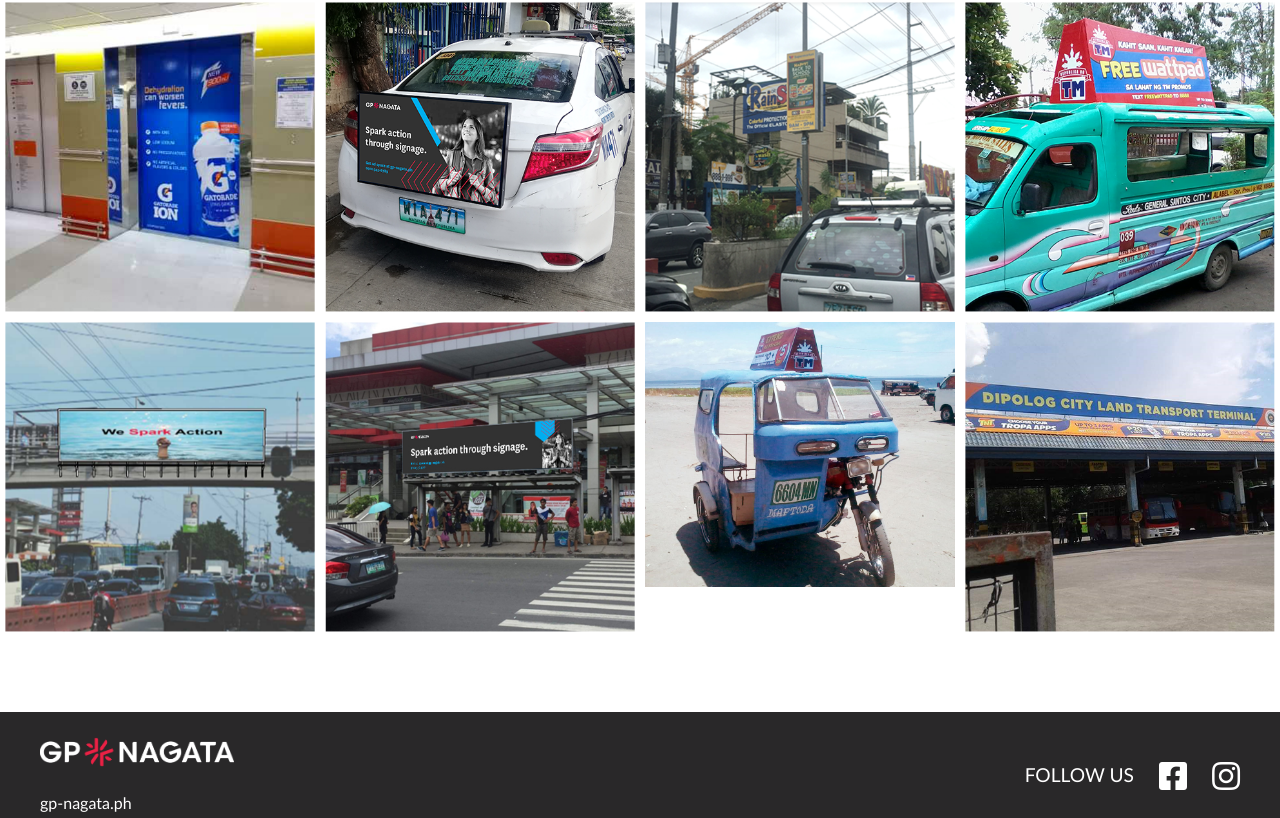
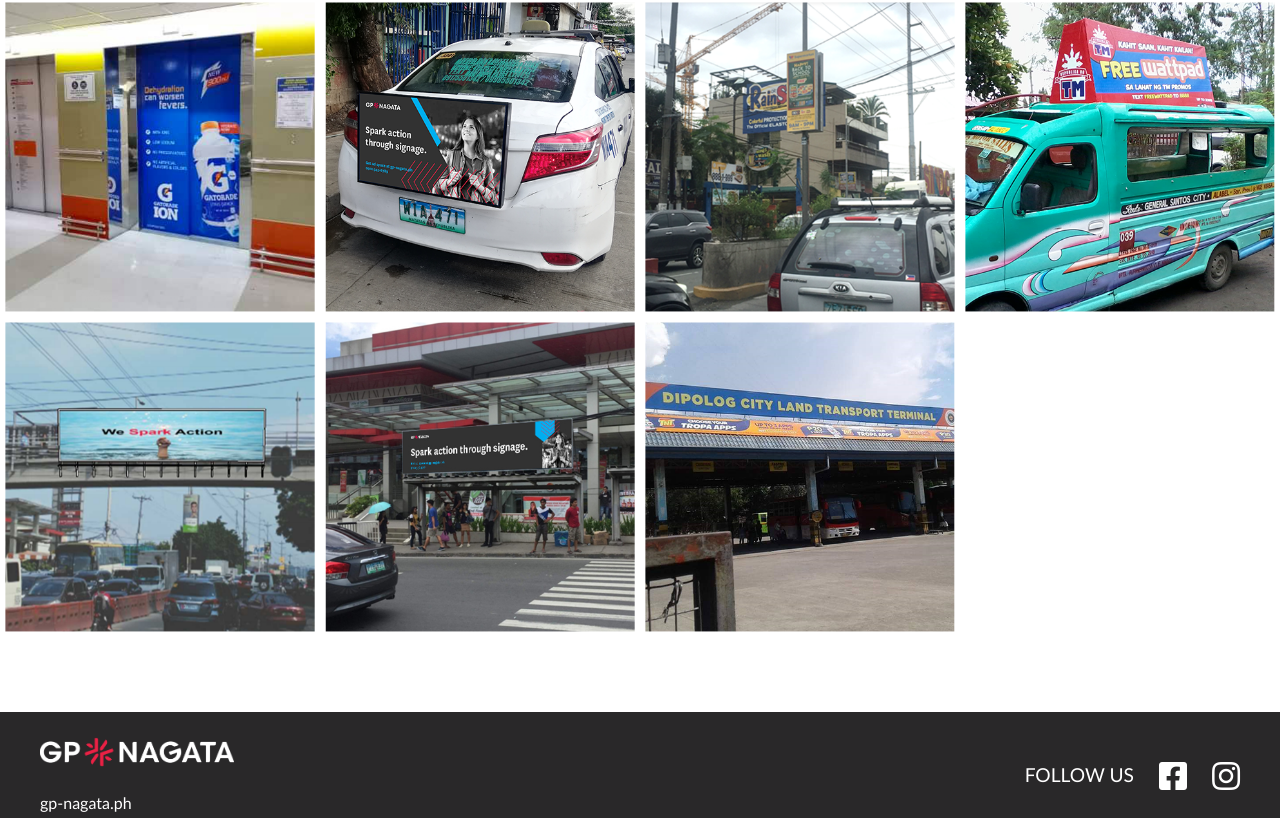
Before and after one commit to giro0710/gp-nagata, an Angular app: page /projects in a window 1280 px wide. Shown: the part 583-1401 px from the top of the page. Built offline with nearby package versions, Linux system fonts and the light colour scheme.

Commit message:
Some changes.

```diff
--- a/src/app/product-and-services/product-and-services.component.html
+++ b/src/app/product-and-services/product-and-services.component.html
@@ -137,7 +137,7 @@
       </div>
       <img class="w-100" src="../assets/images/product-and-services/shed.png" />
     </div>
-    <div class="col-md-3 item">
+    <!-- <div class="col-md-3 item">
       <div class="overlay">
         <div
           class="text d-flex flex-column justify-content-center align-items-center flex-wrap"
@@ -150,7 +150,7 @@
         class="w-100"
         src="../assets/images/product-and-services/tricycle.jpg"
       />
-    </div>
+    </div> -->
     <div class="col-md-3 item">
       <div class="overlay">
         <div
```
